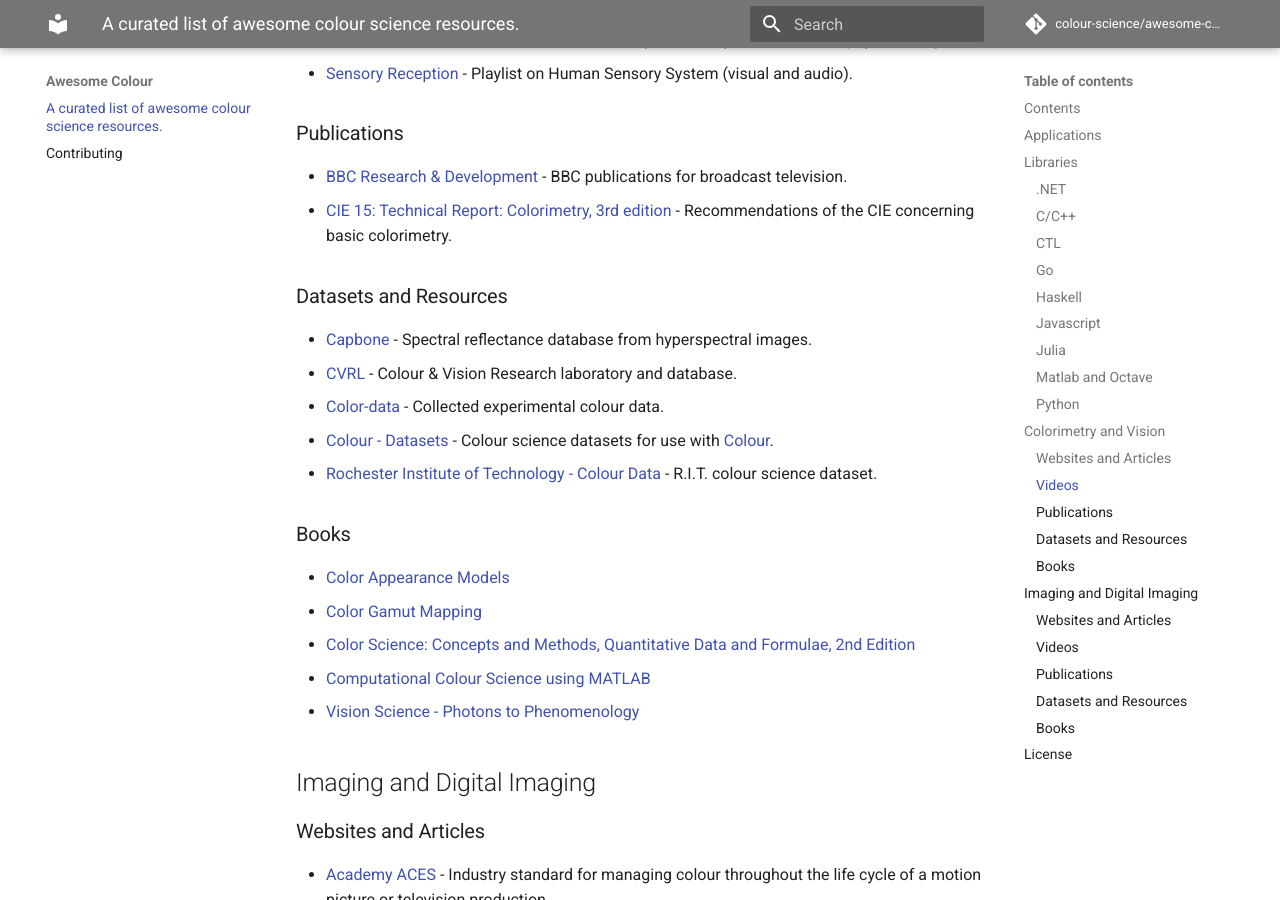
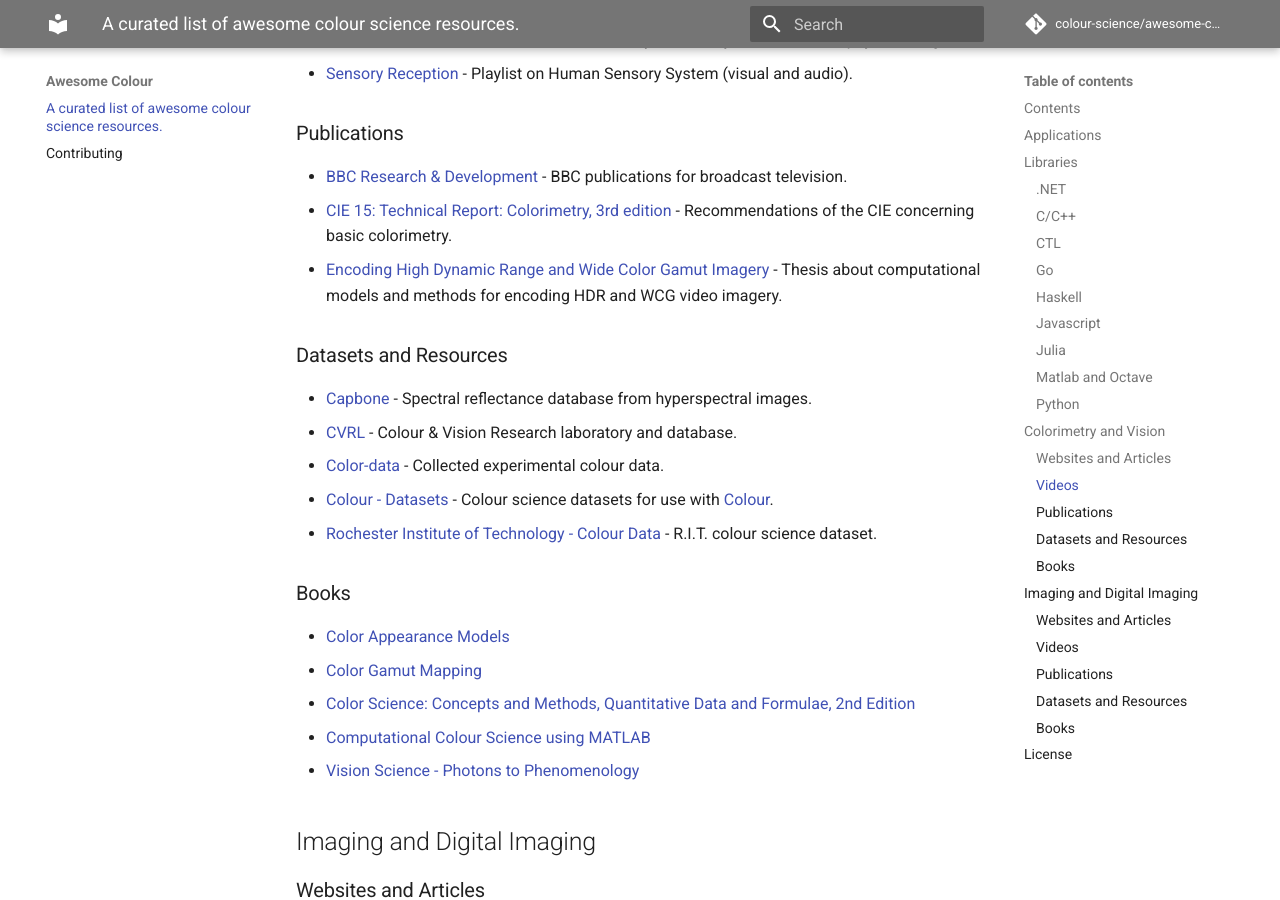
Before and after one commit to colour-science/awesome-colour, an MkDocs documentation site: the page built from docs/index.md, in a window 1280 px wide and 900 px high, scrolled down 3435 px. Built offline with MkDocs 1.6.1 and Material for MkDocs 9.7.7, drawn with Linux system fonts in a browser that asks for light colours; comment, search, counter and statistics services are not loaded.

Commit message:
Add "Encoding High Dynamic Range and Wide Color Gamut Imagery".

```diff
--- a/docs/index.md
+++ b/docs/index.md
@@ -119,6 +119,7 @@
 
 - [BBC Research & Development](https://www.bbc.co.uk/rd/publications) - BBC publications for broadcast television.
 - [CIE 15: Technical Report: Colorimetry, 3rd edition](https://archive.org/details/gov.law.cie.15.2004) - Recommendations of the CIE concerning basic colorimetry.
+- [Encoding High Dynamic Range and Wide Color Gamut Imagery](https://www.hdm-stuttgart.de/~froehlichj/diss/Jan_Froehlich_Thesis_2018_02_15_Acrobat_300dpi.pdf) - Thesis about computational models and methods for encoding HDR and WCG video imagery.
 
 ### Datasets and Resources
 
```
Also changed, not shown: readme.md (+1 -0 lines).
